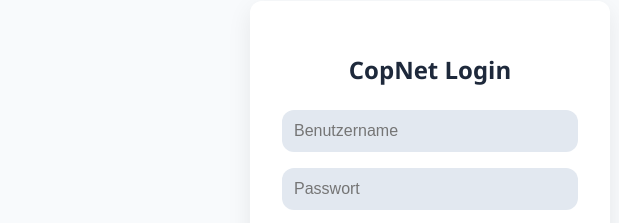
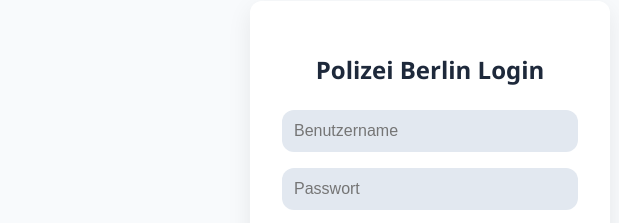
Before and after one commit to schnitzel973/Polizei-BerlinRP, a plain HTML site: page index.html in a window 1280 px wide. Shown: the part 222-445 px from the top of the page, 530-1149 px from the left. Drawn offline with Linux system fonts and the light colour scheme.

Commit message:
Update index.html

```diff
--- a/index.html
+++ b/index.html
@@ -158,7 +158,7 @@
     </div>
 
     <div class="login-container">
-      <h2>CopNet Login</h2>
+      <h2>Polizei Berlin Login</h2>
       <form id="login-form">
         <input type="text" id="username" placeholder="Benutzername" required />
         <input type="password" id="password" placeholder="Passwort" required />
```
